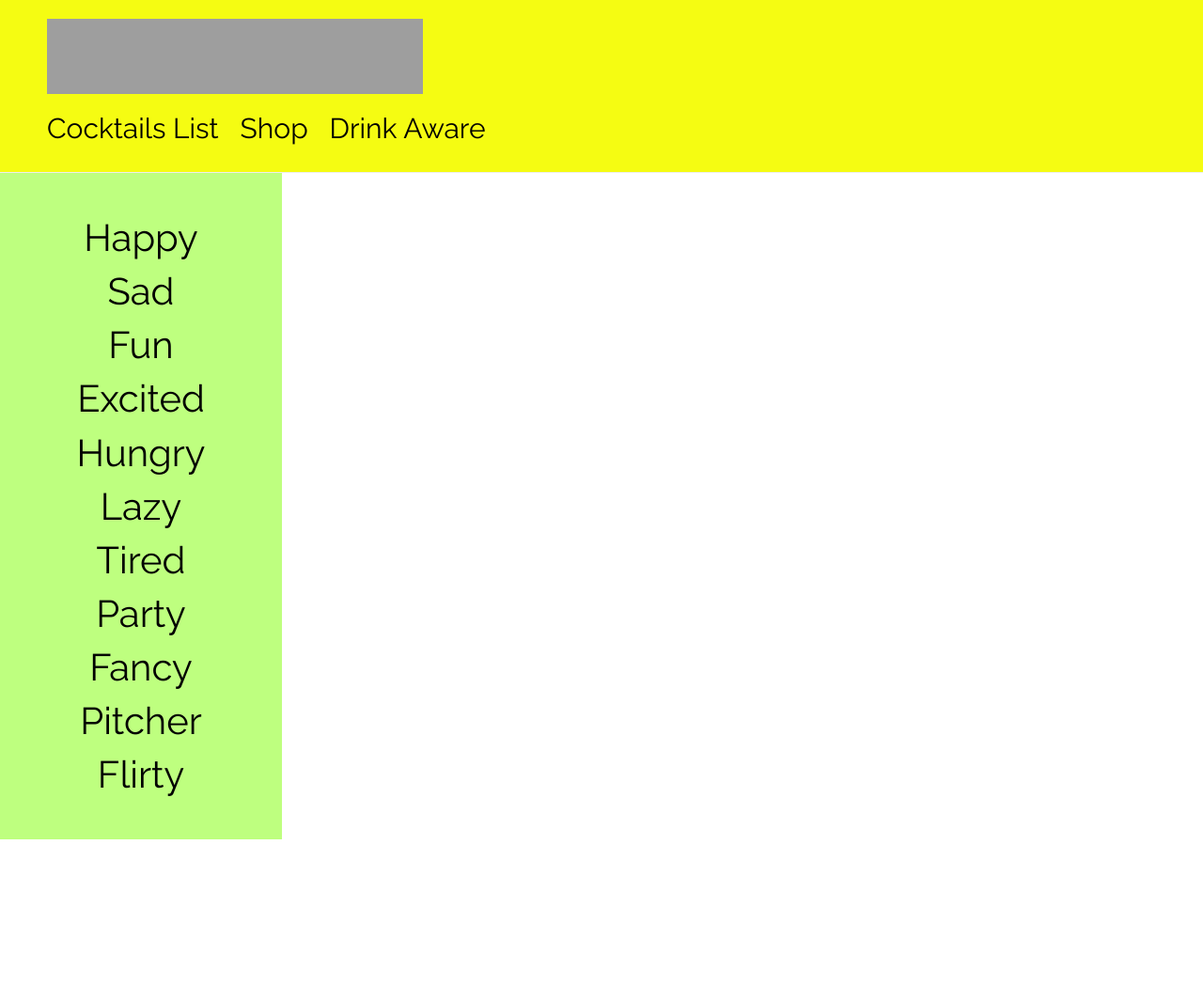
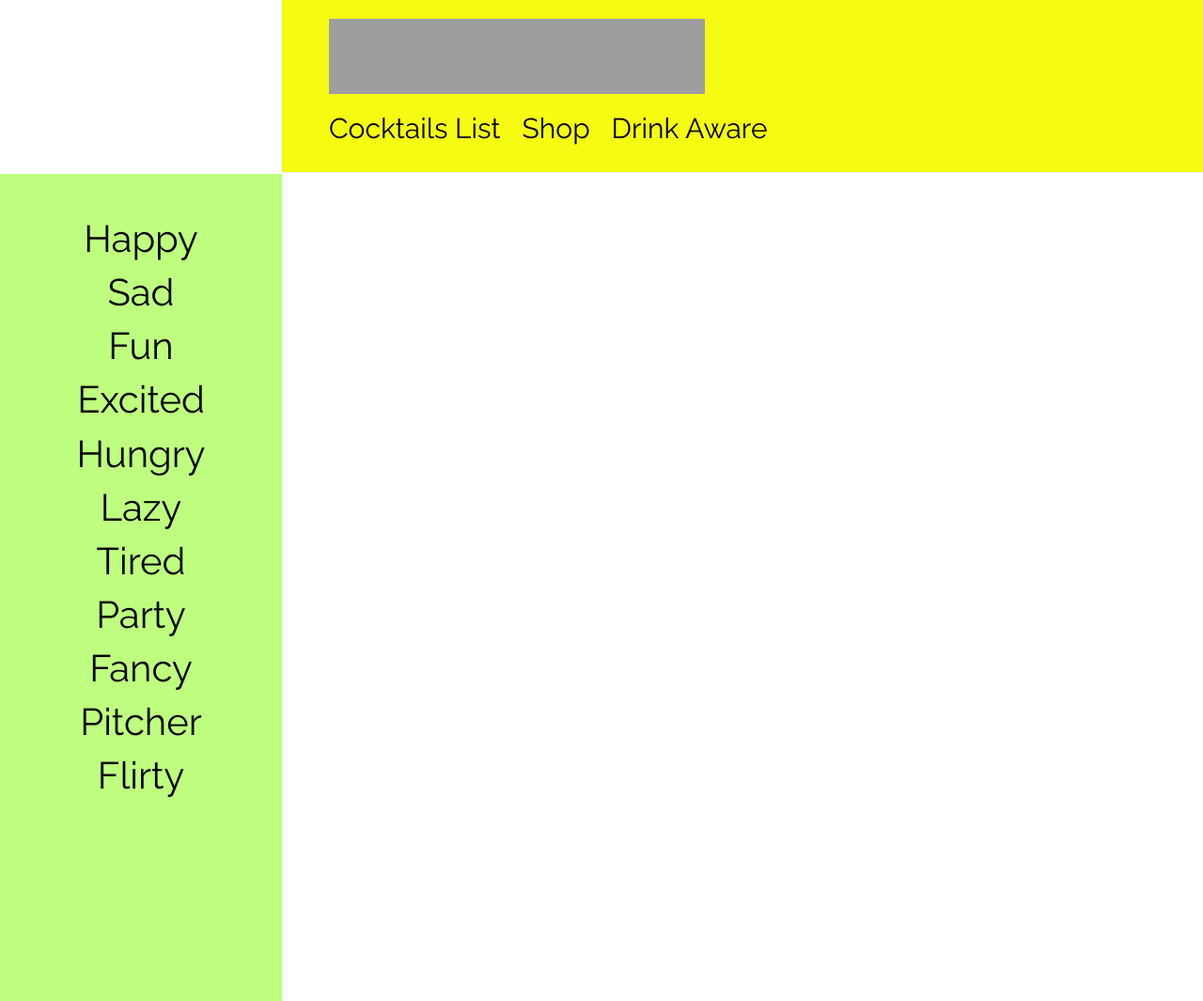
Before and after one commit to ellyo/my-first-blog, a Django app: page / in a window 1280 px wide. Shown: the whole page at 94% size. Run offline with Django 3.2, Linux system fonts and the light colour scheme; some libraries are stand-ins or nearby versions; grey boxes are pictures that could not be loaded.

Commit message:
Changed layout

```diff
--- a/blog/static/css/blog.css
+++ b/blog/static/css/blog.css
@@ -4,9 +4,12 @@
 
 
 .page-header {
+    margin-left: 300px;
     background-color: #F5FC12;
     margin-top: 0;
     padding: 20px 20px 20px 50px;
+    position: fixed;
+    width: 100%;
 
 
 }
@@ -20,8 +23,9 @@
 
 ul {
 	list-style-type: none;
-	margin-top: -40px;
+	margin-top: 165px;
 	margin-left: -45px;
+	height: 100%;
 	padding: 0;
 	width: 300px;
 	background-color: #BEFF7F;
@@ -55,6 +59,7 @@
 
     margin-left: 60px;
 
+
 }
 
 h1, h2, h3, h4 {
@@ -87,8 +92,9 @@
 }
 
 .post {
-    margin-bottom: 70px;
+    margin-bottom: -150px;
         margin-left: 300px;
+    margin-top: 200px;
 }
 
 .post h1 a, .post h1 a:visited {
```
